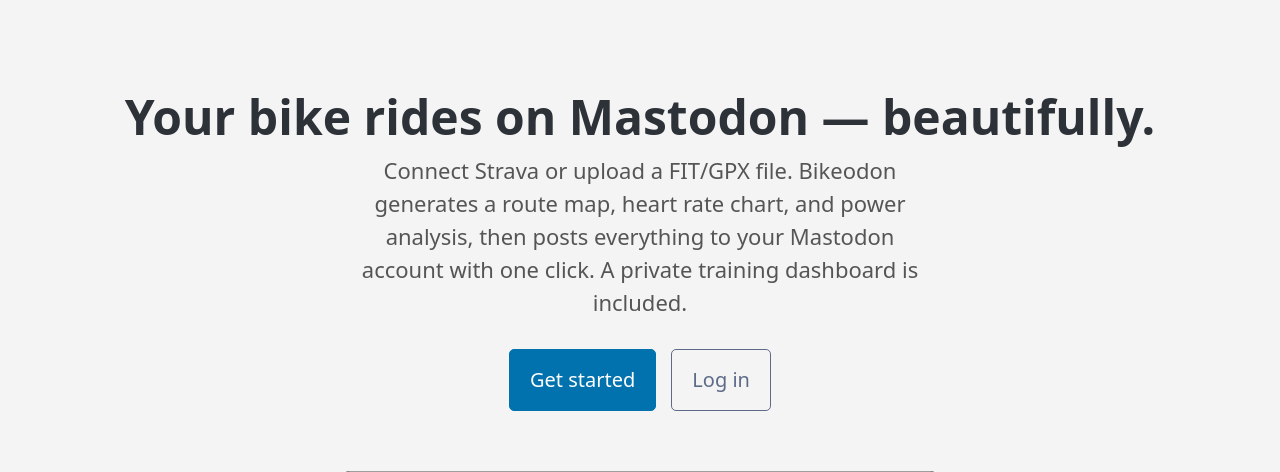
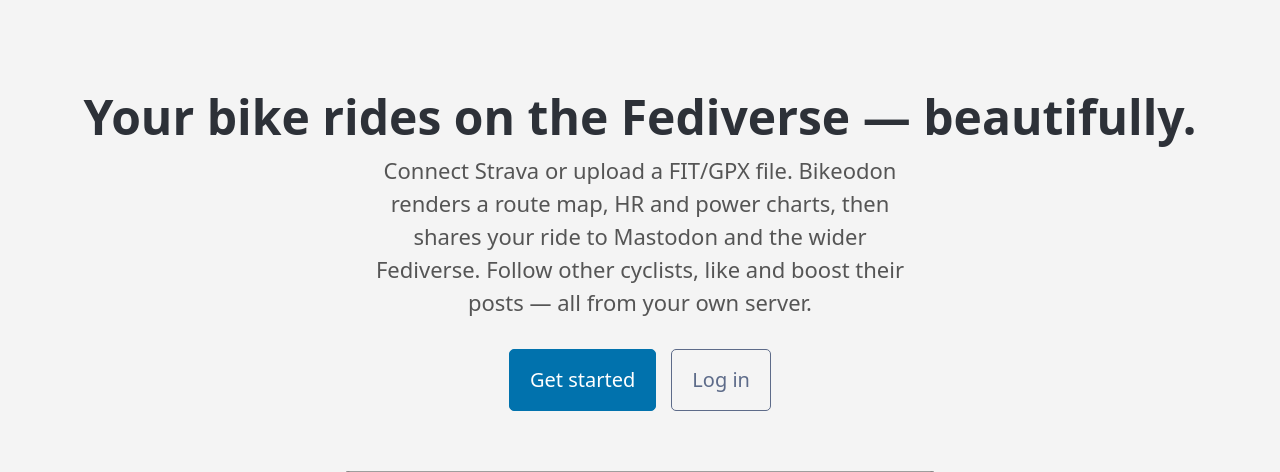
Before and after one commit to tim0s/Bikeodon, a Flask app: page / in a window 1280 px wide. Shown: the part 105-577 px from the top of the page. Run offline with Flask 3, Linux system fonts and the light colour scheme; parts of the project's set-up code (start-up, migrations or seed data) failed here and were passed over; some libraries are stand-ins or nearby versions; grey boxes are pictures that could not be loaded.

Commit message:
Update landing page to reflect full Fediverse feature set
- Retitle from "Mastodon" to "Fediverse" throughout
- Reframe Bikeodon as a full AP actor, not just a posting bridge
- Add home feed, likes/boosts, replies, CP history to feature list
- "What is Mastodon?" → "What is the Fediverse?" with ActivityPub link

Co-Authored-By: Claude Sonnet 4.6 <noreply@anthropic.com>

```diff
--- a/templates/landing.html
+++ b/templates/landing.html
@@ -1,16 +1,17 @@
 {% extends "base.html" %}
-{% block title %}Bikeodon – Bike rides on Mastodon{% endblock %}
+{% block title %}Bikeodon – Bike rides on the Fediverse{% endblock %}
 {% block content %}
 
 {# ── Hero ─────────────────────────────────────────────────────────────────── #}
 <section style="text-align:center;padding:2.5rem 1rem 2rem">
   <h1 style="font-size:clamp(1.6rem,4vw,2.4rem);margin-bottom:.5rem">
-    Your bike rides on Mastodon — beautifully.
+    Your bike rides on the Fediverse — beautifully.
   </h1>
   <p style="font-size:1.1rem;color:#555;max-width:560px;margin:.5rem auto 1.5rem">
-    Connect Strava or upload a FIT/GPX file. Bikeodon generates a route map,
-    heart rate chart, and power analysis, then posts everything to your Mastodon
-    account with one click. A private training dashboard is included.
+    Connect Strava or upload a FIT/GPX file. Bikeodon renders a route map,
+    HR and power charts, then shares your ride to Mastodon and the wider
+    Fediverse. Follow other cyclists, like and boost their posts — all from
+    your own server.
   </p>
   <div style="display:flex;gap:.75rem;justify-content:center;flex-wrap:wrap">
     <a href="{{ url_for('register') }}" role="button">Get started</a>
@@ -50,32 +51,35 @@
 
 {# ── Concept ──────────────────────────────────────────────────────────────── #}
 <section style="max-width:700px;margin:0 auto 3rem">
-  <h2>What is Mastodon?</h2>
+  <h2>What is the Fediverse?</h2>
   <p>
-    <a href="https://joinmastodon.org" target="_blank" rel="noopener">Mastodon</a> is a
-    free, open-source social network — like Twitter/X but decentralised.
-    Instead of one company controlling everything, thousands of independent servers
-    (<em>instances</em>) run the same software and talk to each other.
+    The Fediverse is a decentralised social network built on open standards.
+    <a href="https://joinmastodon.org" target="_blank" rel="noopener">Mastodon</a> is the
+    most popular server, but thousands of independent instances run compatible software
+    and talk to each other using the
+    <a href="https://activitypub.rocks" target="_blank" rel="noopener">ActivityPub</a> protocol.
     You own your account and your data. No algorithm, no ads, no engagement bait.
   </p>
   <p>
     Communities form around shared interests — cycling, running, photography, tech.
-    Posting your rides there means your followers see exactly what you share,
-    nothing more, nothing less.
+    Your followers see exactly what you share, nothing more, nothing less.
   </p>
 
   <h2 style="margin-top:2rem">How Bikeodon fits in</h2>
   <p>
-    Bikeodon is a self-hosted bridge between your training data and your Mastodon account.
-    Bring activities in via <strong>Strava</strong> (automatic webhook) or by uploading
+    Bikeodon is a self-hosted Fediverse server for cyclists. It is not just a posting
+    tool — it is a full ActivityPub actor you can follow from Mastodon or any compatible
+    app. Bring activities in via <strong>Strava</strong> (automatic webhook) or by uploading
     <strong>FIT, GPX, or TCX files</strong> directly. Bikeodon then:
   </p>
   <ul>
     <li>Renders a <strong>route map</strong> from the GPS track</li>
     <li>Generates <strong>HR and power zone charts</strong> where the data exists</li>
     <li>Computes <strong>TSS / hrTSS</strong> and tracks fitness (CTL / ATL / TSB)</li>
-    <li>Builds a <strong>Critical Power model</strong> from your mean maximal power curve</li>
-    <li>Posts to Mastodon with a fully customisable text template</li>
+    <li>Builds a <strong>Critical Power model</strong> and tracks your CP over time</li>
+    <li>Shares rides to your Fediverse followers with map and charts attached</li>
+    <li>Shows a <strong>home feed</strong> of posts from people you follow</li>
+    <li>Handles <strong>likes, boosts, and replies</strong> from anywhere on the Fediverse</li>
   </ul>
   <p>
     Everything runs on your own server — a single Oracle Cloud free-tier VM handles it
```
